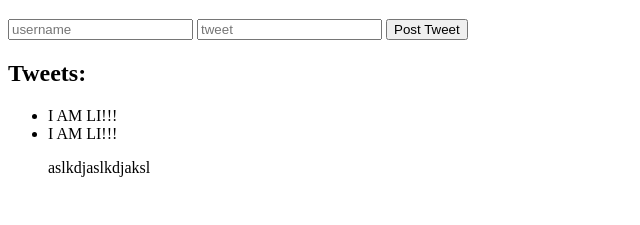
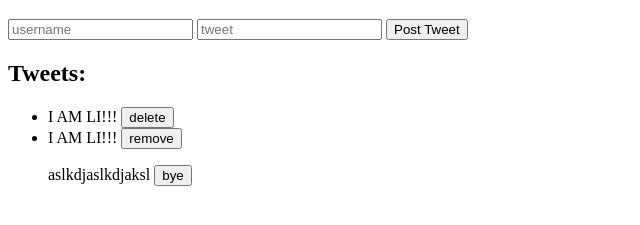
Before and after one commit to kenderb/JsPractice, a plain HTML site: page Delegation/index.html in a window 1280 px wide. Shown: the part 61-286 px from the top of the page, without its empty margins (0-640 px from the left). Drawn offline with Linux system fonts and the light colour scheme.

Commit message:
Add some button

```diff
--- a/Delegation/index.html
+++ b/Delegation/index.html
@@ -18,9 +18,15 @@
 
     <h2>Tweets:</h2>
     <ul id="tweets">
-        <li>I AM LI!!!</li>
-        <li>I AM LI!!!</li>
-        <p>aslkdjaslkdjaksl</p>
+        <li>
+            I AM LI!!! <button>delete </button>
+        </li>
+        <li>
+            I AM LI!!! <button>remove </button>
+        </li>
+        <p>
+            aslkdjaslkdjaksl <button>bye</button>
+        </p>
     </ul>
 
     <script src="app.js"></script>
```
